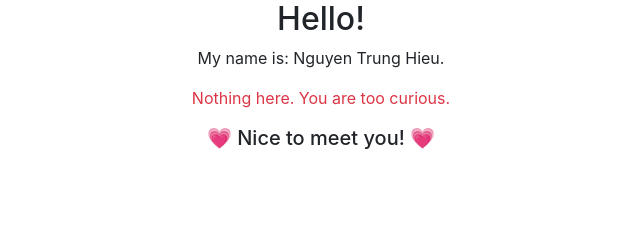
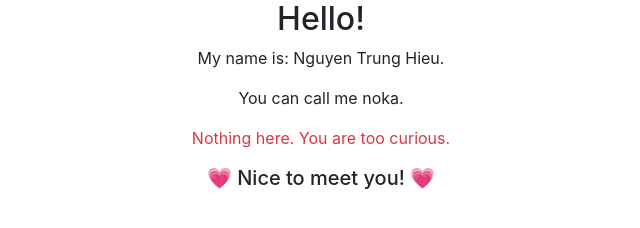
Before and after one commit to hieunt8git/hieunt8git.github.io, a plain HTML site: page index.html in a window 1280 px wide. Shown: the whole page, without its empty margins (319-959 px from the left). Drawn offline with nearby package versions, Linux system fonts and the light colour scheme.

Commit message:
Update index.html

```diff
--- a/index.html
+++ b/index.html
@@ -14,6 +14,7 @@
         </header>
         <div class="main-content">
             <p class="text-justify text-center">My name is: Nguyen Trung Hieu.</p>
+            <p class="text-justify text-center">You can call me noka.</p>
             <p class="text-justify text-center text-danger">Nothing here. You are too curious.</p>
         </div>
         <footer>
```
